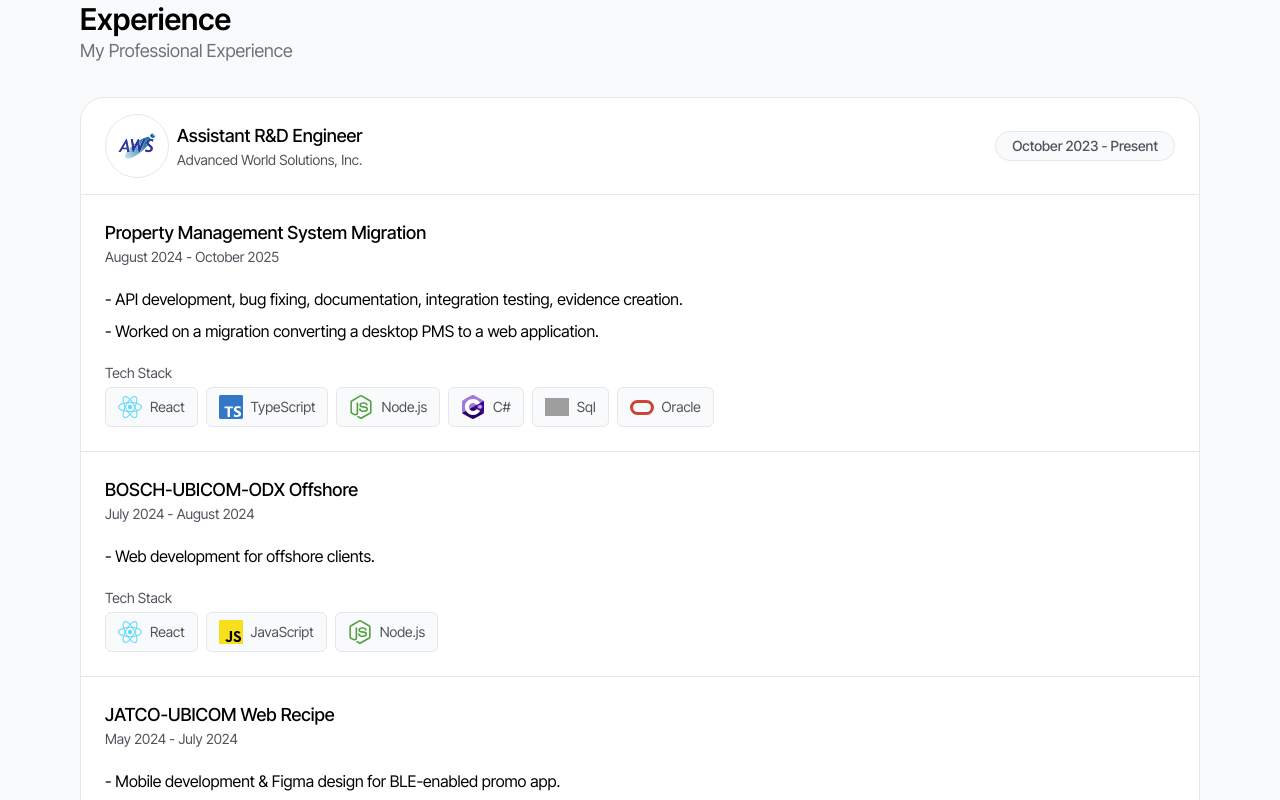
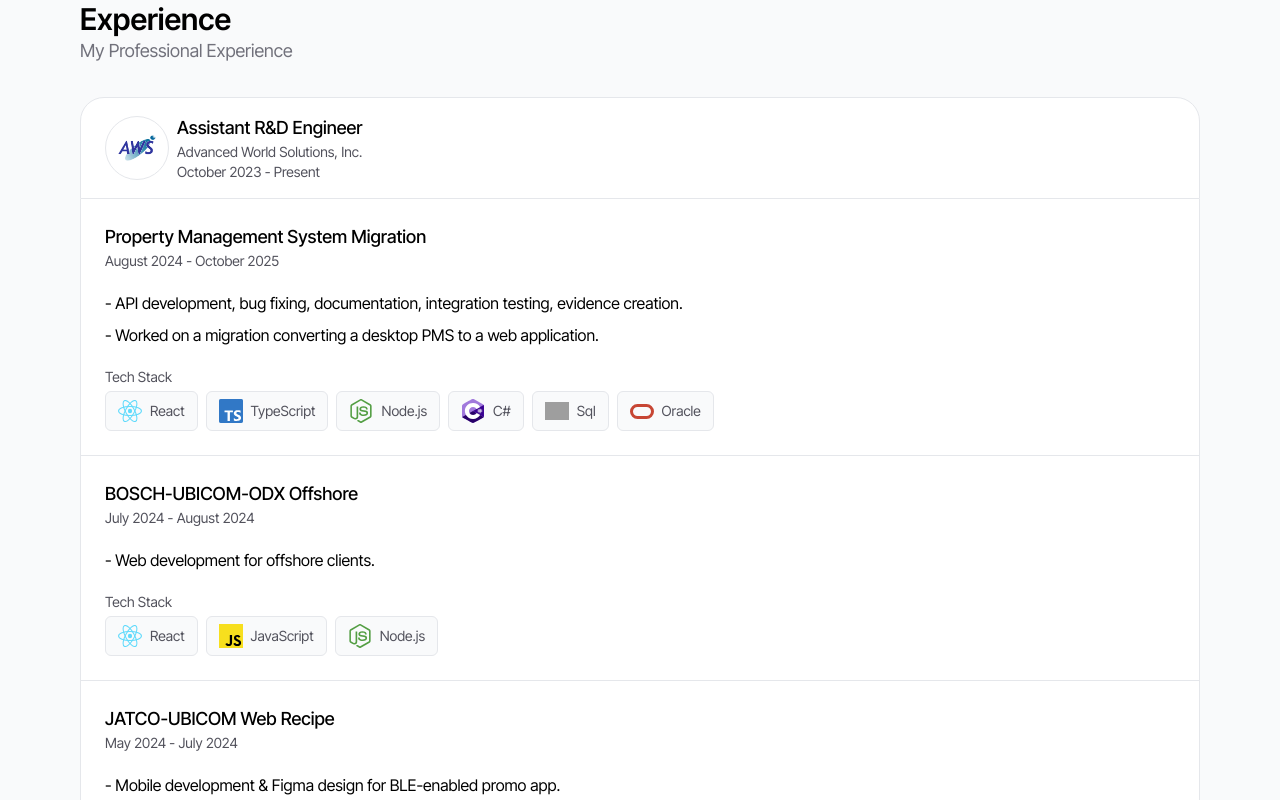
Before and after one commit to JiraldLaurea/digital-porftolio, a Next.js app: page / in a window 1280 px wide. Shown: the part 840-1640 px from the top of the page. Built offline with nearby package versions, Linux system fonts and the light colour scheme; grey boxes are pictures that could not be loaded.

Commit message:
Minor UI Fix

```diff
--- a/src/app/components/ExperienceJob.tsx
+++ b/src/app/components/ExperienceJob.tsx
@@ -43,13 +43,15 @@ const ExperienceJob = ({
                 </div>
             </div>
             <div className="flex items-center justify-between grow">
-                <div className="flex flex-col">
+                <div className="flex flex-col ">
                     <h2 className="font-medium sm:text-lg">{job}</h2>
                     <p className="text-xs sm:text-sm text-zinc-600 dark:text-secondary-text-dark">
                         {company}
                     </p>
+                    <h3 className="text-xs xs:text-sm text-zinc-600 dark:text-secondary-text-dark">
+                        {date}
+                    </h3>
                 </div>
-                <Badge text={date} />
             </div>
         </div>
     );
--- a/src/app/components/ProjectsCard.tsx
+++ b/src/app/components/ProjectsCard.tsx
@@ -49,7 +49,7 @@ const ProjectsCard = memo(
 
                     <div
                         className={`grid mt-2 gap-2 sm:text-left lg:flex ${
-                            sourceCode ? "grid-cols-2" : "grid-cols-1"
+                            link && sourceCode ? "grid-cols-2" : "grid-cols-1"
                         }`}
                     >
                         {link && (
```
